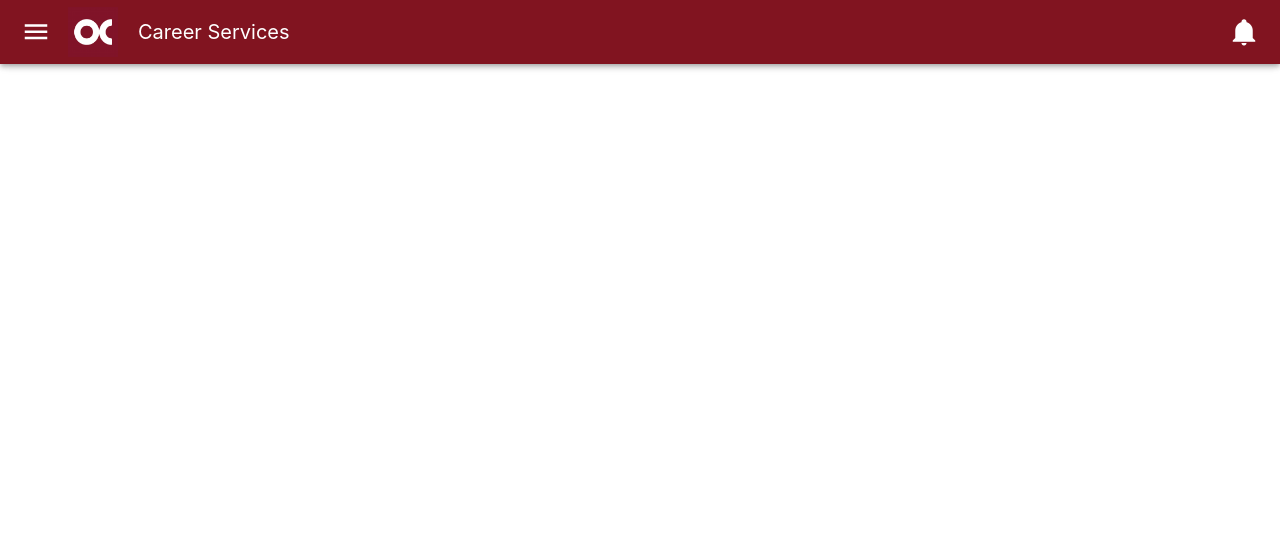
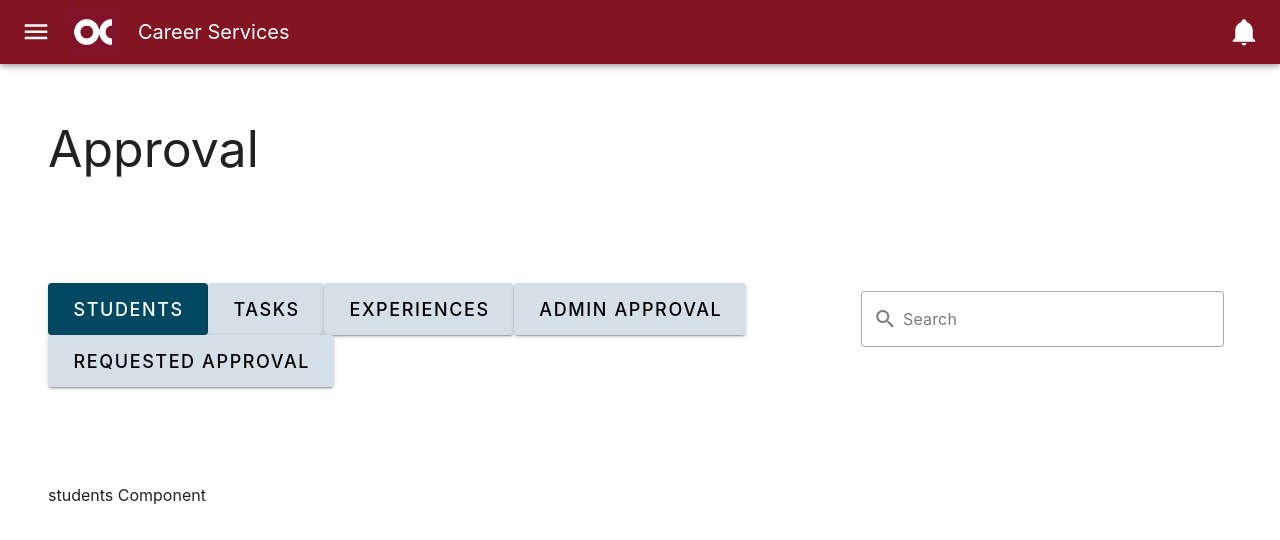
Before and after one commit to IanFlower/Avocado-Frontend, a Vue app: page /approval in a window 1280 px wide. Shown: the top 540 px of the page. Built offline with nearby package versions, Linux system fonts and the light colour scheme; what webfontloader would draw is missing.

Commit message:
approval template

```diff
--- a/src/components/MenuBar.vue
+++ b/src/components/MenuBar.vue
@@ -129,7 +129,7 @@ onMounted(() => {
                     <v-btn variant="text">Comments</v-btn>
                 </v-list-item>
                 <v-list-item>
-                    <v-btn variant="text">Student Approval</v-btn>
+                    <v-btn variant="text"to="/approval">Student Approval</v-btn>
                 </v-list-item>
                 <v-list-item to="AdminManageEvents">
                     <v-btn variant="text">Manage Events</v-btn>
--- a/src/router.js
+++ b/src/router.js
@@ -14,6 +14,7 @@ import UserInfoDialog from "./components/UserInfoDialog.vue"
 // import AdminPage from "./components/AdminPage.vue"
 // import AdminView from "./components/AdminView.vue";
 import ManageUsers from "./views/ManageUsers.vue"
+import approval from "./views/approval.vue"
 
 const router = createRouter({
   history: createWebHistory(import.meta.env.BASE_URL),
@@ -62,12 +63,12 @@ const router = createRouter({
       name: "ManageExperiencesTasks",
       component: ManageExperiencesTasks,
     },
-  //   {
-  //     path: "/Create",
-  //     alias: "/CreateResume",
-  //     name: "CreateResume",
-  //     component: CreateResume,
-  //   },
+    {
+      path: "/approval",
+      alias: "/approval",
+      name: "approval",
+      component: approval,
+    },
 
   //   {
   //     path: '/admin-view',
--- a/src/views/AdminHome.vue
+++ b/src/views/AdminHome.vue
@@ -26,7 +26,7 @@
                 </v-card>
             </v-col>
             <v-col align="center" class="ml-4">
-                <v-card class="secondary" link>
+                <v-card class="secondary" to="approval" link>
                     <v-container align="left">
                         <v-row>
                             <v-col cols="1">
--- /dev/null
+++ b/src/views/approval.vue
@@ -0,0 +1,156 @@
+<script setup>
+import { ref, onMounted } from "vue";
+
+const search = ref(''); // Search query input
+const snackbar = ref(false); // Controls snackbar visibility
+const snackbarMessage = ref(''); // Message displayed in snackbar
+const snackbarColor = ref(''); // Snackbar color (success/error)
+const selectedButton = ref(1); // Default to 'Students'
+const newEditDialog = ref(false); // Controls new edit dialog visibility
+const newSelectedUser = ref(null);
+const selectedUser = ref(null); // Currently selected user
+const editDialog = ref(false); // Controls edit dialog visibility
+
+// Function to handle button clicks
+const toggleActive = (button) => {
+  selectedButton.value = button; // Update the selected button
+    search.value = ''; // Clear the search query
+};
+
+// Function to initialize the component
+const initialize = () => {
+  console.log("Component initialized");
+};
+
+// Function to show a snackbar message
+const showSnackbar = (message, color) => {
+  snackbarMessage.value = message;
+  snackbarColor.value = color === 'success' ? 'green' : 'red';
+  snackbar.value = true;
+  setTimeout(() => {
+    snackbar.value = false;
+  }, 3000);
+};
+
+// Function to handle new edit item
+const newEditItem = async (item) => {
+  newSelectedUser.value = item;
+  await fetchAvailableRoles();
+  newEditDialog.value = true;
+};
+
+onMounted(() => {
+  initialize();
+});
+
+</script>
+
+<template>
+  <p class="pa-12" style="font-size: 50px;">Approval</p>
+  <!-- Button Section -->
+  <v-spacer></v-spacer>
+  <div>
+    <div class="pa-12">
+      <v-row>
+        <v-col cols="8">
+          <v-btn
+            class="secondary"
+            size="x-large"
+            :class="{ 'active-button': selectedButton === 1 }"
+            @click="toggleActive(1)"
+          >
+            Students
+          </v-btn>
+          <v-btn
+            class="secondary"
+            size="x-large"
+            :class="{ 'active-button': selectedButton === 2 }"
+            @click="toggleActive(2)"
+          >
+            Tasks
+          </v-btn>
+          <v-btn
+            class="secondary"
+            size="x-large"
+            :class="{ 'active-button': selectedButton === 3 }"
+            @click="toggleActive(3)"
+          >
+            Experiences
+          </v-btn>
+          <v-btn
+            class="secondary"
+            size="x-large"
+            :class="{ 'active-button': selectedButton === 4 }"
+            @click="toggleActive(4)"
+          >
+            Admin Approval
+          </v-btn>
+          <v-btn
+            class="secondary"
+            size="x-large"
+            :class="{ 'active-button': selectedButton === 5 }"
+            @click="toggleActive(5)"
+          >
+            Requested Approval
+          </v-btn>
+        </v-col>
+        <v-spacer></v-spacer>
+        <v-col cols="4">
+          <v-text-field
+            v-model="search"
+            label="Search"
+            prepend-inner-icon="mdi-magnify"
+            variant="outlined"
+            hide-details
+            single-line
+            class="ma-2"
+          ></v-text-field>
+        </v-col>
+      </v-row>
+
+    </div>
+  </div>
+
+  <!-- Conditional Rendering Section -->
+  <div class="pa-12">
+    <div v-if="selectedButton === 1">
+        <p>students Component</p>
+
+    </div>
+    <div v-else-if="selectedButton === 2">
+      <p>Tasks Component</p>
+    </div>
+    <div v-else-if="selectedButton === 3">
+      <p>Experiences Component</p>
+    </div>
+    <div v-else-if="selectedButton === 4">
+      <p>Admin Approval Component</p>
+    </div>
+    <div v-else-if="selectedButton === 5">
+      <p>Requested Approval Component</p>
+    </div>
+  </div>
+</template>
+
+<style scoped>
+.active-button {
+  background-color: #004761 !important;
+  color: white !important;
+}
+
+.table-container {
+  padding: 0 16px;
+}
+.headline {
+  font-weight: bold;
+}
+.custom-checkbox {
+  margin-bottom: 4px;
+}
+.full-height {
+  height: 100%;
+}
+.v-divider.full-height {
+  height: 100%;
+}
+</style>
```
